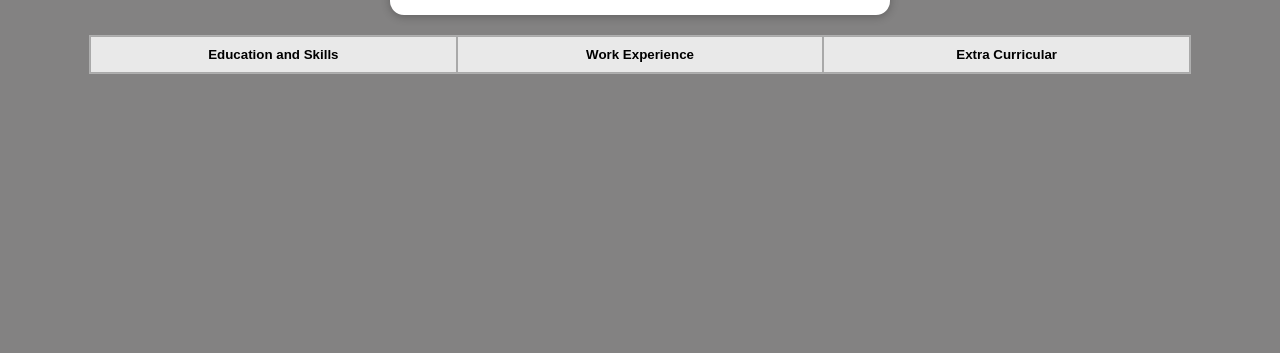
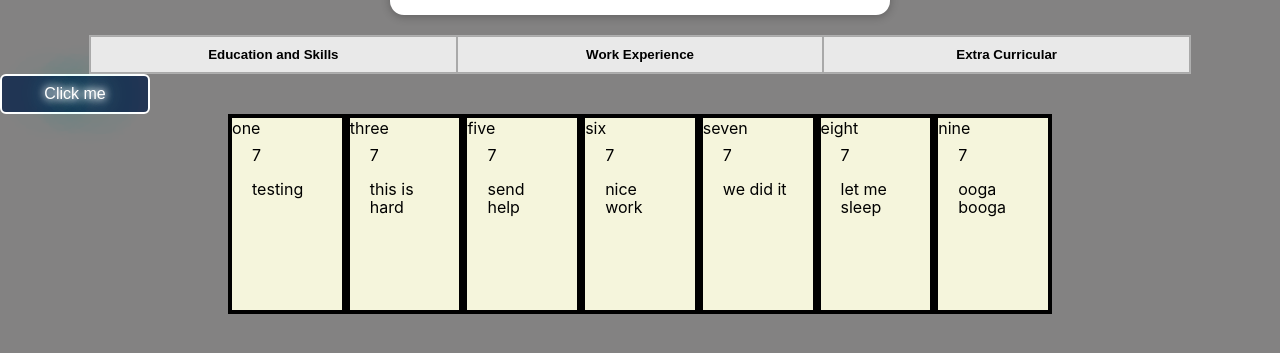
Before and after one commit to vin99vo/meportfolio, a React (Create React App) app: page / in a window 1280 px wide. Shown: the part 263-616 px from the top of the page. Built offline with nearby package versions, Linux system fonts and the light colour scheme.

Commit message:
1st extra components BlurCard and InvertColourButton components added

```diff
--- a/src/App.tsx
+++ b/src/App.tsx
@@ -2,6 +2,8 @@ import { Header } from './components/Header/Header'
 import { Body } from './components/body/Body'
 import { type FC } from 'react'
 import { GlobalStyle } from './globalStyles'
+import { Button } from './components/general/Button'
+import { BlurCards } from './components/general/BlurCard'
 
 export const App: FC = () => {
   // const creator = {
@@ -14,6 +16,8 @@ export const App: FC = () => {
       <GlobalStyle />
       <Header />
       <Body />
+      <Button />
+      <BlurCards />
     </div>
   )
 }
--- /dev/null
+++ b/src/components/general/BlurCard/index.tsx
@@ -0,0 +1,42 @@
+import { useState, type FC } from 'react'
+import { InvertColourButton } from '../Button/styles'
+import { Content } from '../Content'
+import { BlurCard, BlurCardsContainer } from './styles'
+
+export const BlurCards: FC = () => {
+  const [isHovered, setIsHovered] = useState(99)
+
+  const blurDescript = [
+    { name: 'one', exe: 'testing' },
+    { name: 'three', exe: 'this is hard' },
+    { name: 'five', exe: 'send help' },
+    { name: 'six', exe: 'nice work' },
+    { name: 'seven', exe: 'we did it' },
+    { name: 'eight', exe: 'let me sleep' },
+    { name: 'nine', exe: 'ooga booga' }
+  ]
+  const length = blurDescript.length
+
+  return (
+    <BlurCardsContainer>
+      {blurDescript.map((x, index) => (
+        <BlurCard
+          key={index}
+          hoverBrowser={isHovered === 99}
+          hoverCard={isHovered === index}
+          onMouseOver={() => {
+            setIsHovered(index)
+          }}
+          onMouseOut={() => {
+            setIsHovered(99)
+          }}
+          length={length}
+        >
+          {x.name}
+          <p>{length}</p>
+          <p>{x.exe}</p>
+        </BlurCard>
+      ))}
+    </BlurCardsContainer>
+  )
+}
--- /dev/null
+++ b/src/components/general/BlurCard/styles.tsx
@@ -0,0 +1,38 @@
+import styled from 'styled-components'
+
+export const BlurCardsContainer = styled.div`
+  display: flex;
+  height: 200px;
+  justify-content: center;
+
+  vertical-align: middle;
+`
+
+export const BlurCard = styled.div<{
+  hoverCard: boolean
+  hoverBrowser: boolean
+  length: number
+}>`
+  background-color: beige;
+  border: 4px solid;
+  width: calc(60% / ${(props) => props.length});
+  transition: 0.3s ease-in;
+  ${(props) =>
+    props.hoverBrowser &&
+    `
+    opacity: 1;
+`}
+  ${(props) =>
+    props.hoverCard &&
+    `
+    opacity: 1;
+    width: calc(60% / ${props.length} + 2%);
+`}
+  ${(props) =>
+    !props.hoverCard &&
+    !props.hoverBrowser &&
+    `
+    opacity: 0.5;
+    filter: blur(1px);
+`}
+`
--- /dev/null
+++ b/src/components/general/Button/index.tsx
@@ -0,0 +1,10 @@
+import { type FC } from 'react'
+import { InvertColourButton } from './styles'
+
+export const Button: FC = () => {
+  return (
+    <div>
+      <InvertColourButton> Click me </InvertColourButton>
+    </div>
+  )
+}
--- /dev/null
+++ b/src/components/general/Button/styles.tsx
@@ -0,0 +1,22 @@
+import styled from 'styled-components'
+
+export const StandardButton = styled.button`
+  height: 40px;
+  width: 150px;
+  font-size: 16px;
+  border-radius: 6px;
+  border: 2px solid;
+`
+
+export const InvertColourButton = styled(StandardButton)`
+  background-color: #233554;
+  color: white;
+  text-shadow: 0 0 7px #fff, 0 0 10px #fff, 0 0 21px #fff, 0 0 42px #0fa,
+    0 0 82px #0fa, 0 0 92px #0fa, 0 0 102px #0fa, 0 0 151px #0fa;
+
+  transition: 0.4s ease-in;
+  &:hover {
+    background-color: white;
+    color: #233554;
+  }
+`
```
Also changed, not shown: index.html (deleted, +0 -43 lines).
